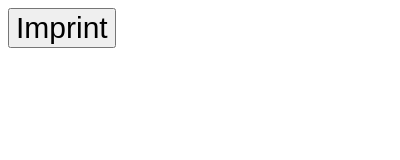
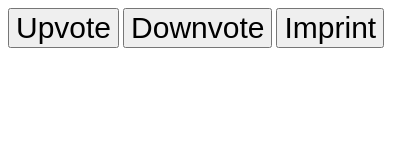
Before and after one commit to PearImprint/social-bookmarker, a browser extension: page chrome-ext/popup.html in a window 400 px wide. Drawn offline with Linux system fonts and the light colour scheme.

Commit message:
adding buttons

```diff
--- a/chrome-ext/popup.html
+++ b/chrome-ext/popup.html
@@ -8,6 +8,8 @@
 		</style>
 	</head>
 	<body>
+		<button id="upvote">Upvote</button>
+		<button id="downvote">Downvote</button>
 		<button id="imprint">Imprint</button>
 	</body>
 </html>
```
